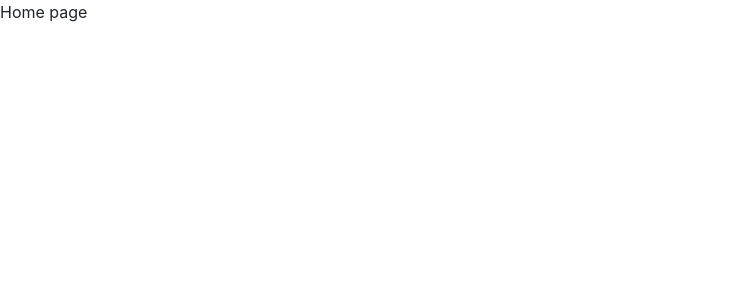
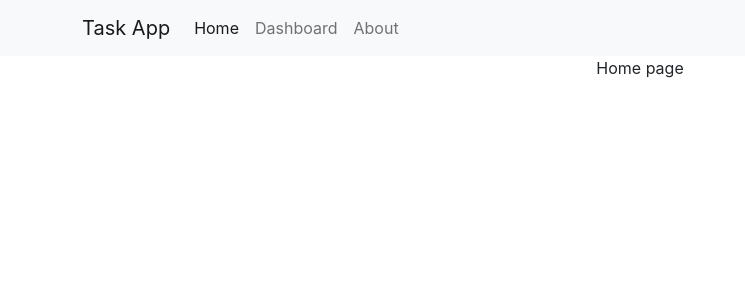
Before and after one commit to Guarito/01-hola-mundo, a React (Create React App) app: page / in a window 1280 px wide. Shown: the top 300 px of the page, without its empty margins (0-745 px from the left). Built offline with nearby package versions, Linux system fonts and the light colour scheme.

Commit message:
Layout con navbar funcional

```diff
--- a/package.json
+++ b/package.json
@@ -6,10 +6,11 @@
         "@testing-library/jest-dom": "^5.16.4",
         "@testing-library/react": "^13.3.0",
         "@testing-library/user-event": "^13.5.0",
-    "bootstrap": "^5.2.0-beta1",
+        "bootstrap": "^5.1.3",
         "bootstrap-icons": "^1.8.3",
         "formik": "^2.2.9",
         "react": "^18.1.0",
+        "react-bootstrap": "^2.4.0",
         "react-dom": "^18.1.0",
         "react-router-dom": "^6.3.0",
         "react-scripts": "5.0.1",
--- a/src/App.js
+++ b/src/App.js
@@ -1,8 +1,10 @@
 import { BrowserRouter, Routes, Route, Link } from "react-router-dom";
 import "./App.scss";
+import Layout from "./components/layouts/layout";
 
 import RegisterForm from "./components/pure/forms/registerForm";
 import NotFoundPage from "./pages/404/NotFoundPage";
+import AboutPage from "./pages/about-faqs/AboutPage";
 import LoginPage from "./pages/auth/LoginPage";
 import Dashboard from "./pages/dashboard/DashboardPage";
 import HomePage from "./pages/home/HomePage";
@@ -17,18 +19,28 @@ function App() {
         //         <RegisterForm />
         //     </main>
         // </div>
-
+        <div className="App">
             <BrowserRouter>
                 <Routes>
-                <Route path="/" element={<HomePage />} />
+                    <Route path="/" element={<Layout />}>
+                        <Route index element={<HomePage />} />
                         <Route path="/dashboard" element={<Dashboard />} />
+                        <Route path="/about" element={<AboutPage />} />
                         <Route path="/tasks" element={<TasksPage />} />
-                <Route path="/tasks/:taskId" element={<TaskDetailsPage />} />
+                        <Route
+                            path="/tasks/:taskId"
+                            element={<TaskDetailsPage />}
+                        />
                         <Route path="/auth/login" element={<LoginPage />} />
-                <Route path="/auth/register" element={<RegisterForm />} />
+                        <Route
+                            path="/auth/register"
+                            element={<RegisterForm />}
+                        />
                         <Route path="*" element={<NotFoundPage />} />
+                    </Route>
                 </Routes>
             </BrowserRouter>
+        </div>
     );
 }
 
--- a/src/components/container/layout.jsx
+++ /dev/null
@@ -1,5 +0,0 @@
-const Layout = () => {
-    return <>Layout</>;
-};
-
-export default Layout;
--- /dev/null
+++ b/src/components/layouts/header.jsx
@@ -0,0 +1,29 @@
+import { NavLink } from "react-router-dom";
+import { Container, Navbar, Nav } from "react-bootstrap";
+const Header = () => {
+    return (
+        <>
+            <Navbar bg="light" expand="lg">
+                <Container>
+                    <Navbar.Brand>Task App</Navbar.Brand>
+                    <Navbar.Toggle aria-controls="basic-navbar-nav" />
+                    <Navbar.Collapse id="basic-navbar-nav">
+                        <Nav className="me-auto">
+                            <Nav.Link as={NavLink} to="/">
+                                Home
+                            </Nav.Link>
+                            <Nav.Link as={NavLink} to="/dashboard">
+                                Dashboard
+                            </Nav.Link>
+                            <Nav.Link as={NavLink} to="/about">
+                                About
+                            </Nav.Link>
+                        </Nav>
+                    </Navbar.Collapse>
+                </Container>
+            </Navbar>
+        </>
+    );
+};
+
+export default Header;
--- /dev/null
+++ b/src/components/layouts/layout.jsx
@@ -0,0 +1,16 @@
+import { Outlet } from "react-router-dom";
+import Header from "./header";
+
+const Layout = () => {
+    return (
+        <>
+            <Header />
+            {/* An <Outlet> renders whatever child route is currently active,
+          so you can think about this <Outlet> as a placeholder for
+          the child routes we defined above. */}
+            <Outlet />
+        </>
+    );
+};
+
+export default Layout;
--- a/src/components/pure/header.jsx
+++ /dev/null
@@ -1,5 +0,0 @@
-const Header = () => {
-    return <></>;
-};
-
-export default Header;
```
Also changed, not shown: 1 other file (tests, documents, lock files or other folders). Lines whose indentation alone changed are shown as unchanged.
